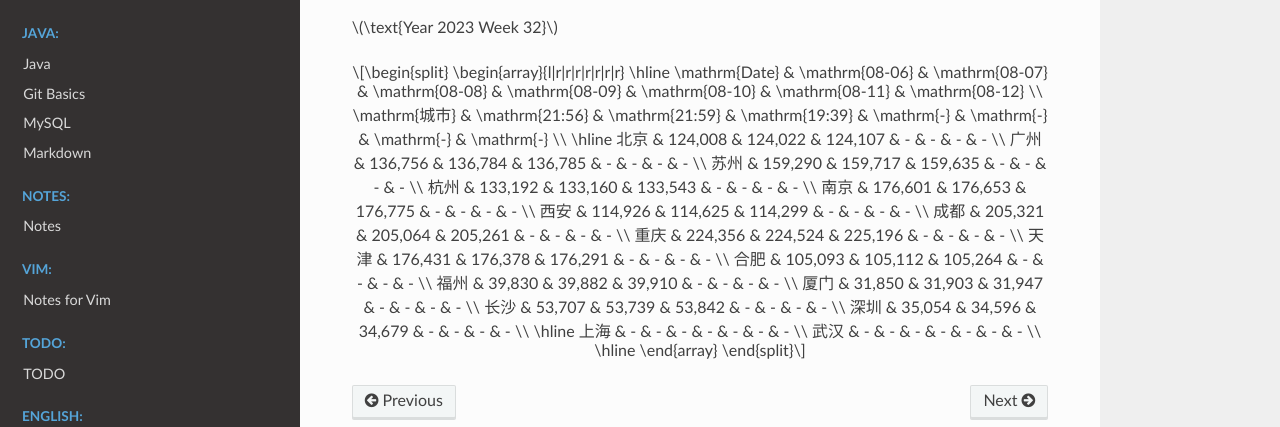
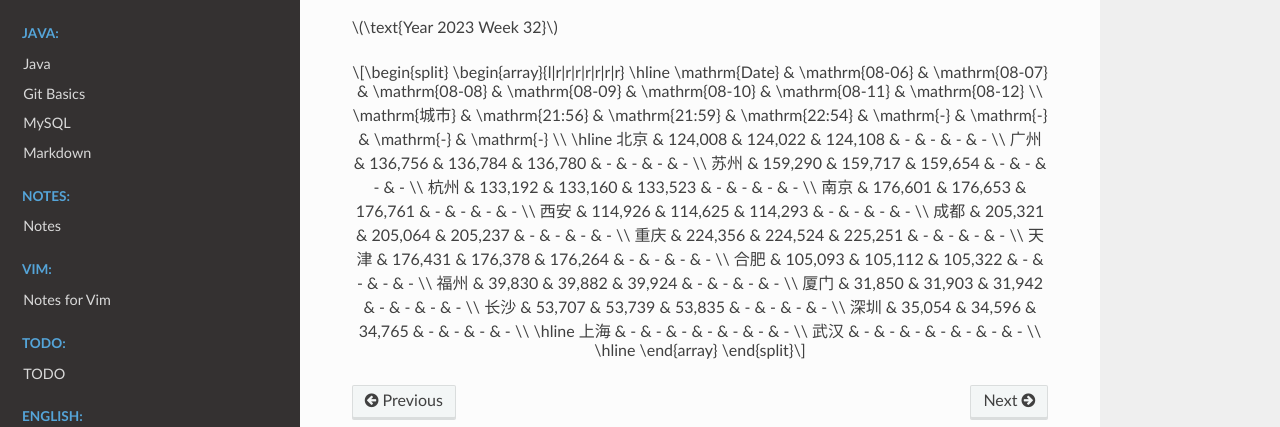
Before and after one commit to Pyrad/pyradnotes, a Sphinx documentation site: the page built from source/RealEstate/resalenumbers2023.md, in a window 1280 px wide and 900 px high, scrolled down 10886 px. Shown: the part 350-777 px from the top of the window. Built offline with Sphinx 7.4.7 and the Read the Docs theme 2.0.0, drawn with Linux system fonts in a browser that asks for light colours; a script that is not in the unit is left out.

Commit message:
Realestate Update resale numbers 2023-08-08 22:54

```diff
--- a/source/RealEstate/resalenumbers2023.md
+++ b/source/RealEstate/resalenumbers2023.md
@@ -738,22 +738,22 @@
 \begin{array}{l|r|r|r|r|r|r|r}
 \hline
 \mathrm{Date} & \mathrm{08-06} & \mathrm{08-07} & \mathrm{08-08} & \mathrm{08-09} & \mathrm{08-10} & \mathrm{08-11} & \mathrm{08-12} \\
-\mathrm{城市} & \mathrm{21:56} & \mathrm{21:59} & \mathrm{19:39} & \mathrm{-} & \mathrm{-} & \mathrm{-} & \mathrm{-} \\
+\mathrm{城市} & \mathrm{21:56} & \mathrm{21:59} & \mathrm{22:54} & \mathrm{-} & \mathrm{-} & \mathrm{-} & \mathrm{-} \\
 \hline
-北京 & 124,008 & 124,022 & 124,107 & - & - & - & - \\
-广州 & 136,756 & 136,784 & 136,785 & - & - & - & - \\
-苏州 & 159,290 & 159,717 & 159,635 & - & - & - & - \\
-杭州 & 133,192 & 133,160 & 133,543 & - & - & - & - \\
-南京 & 176,601 & 176,653 & 176,775 & - & - & - & - \\
-西安 & 114,926 & 114,625 & 114,299 & - & - & - & - \\
-成都 & 205,321 & 205,064 & 205,261 & - & - & - & - \\
-重庆 & 224,356 & 224,524 & 225,196 & - & - & - & - \\
-天津 & 176,431 & 176,378 & 176,291 & - & - & - & - \\
-合肥 & 105,093 & 105,112 & 105,264 & - & - & - & - \\
-福州 & 39,830 & 39,882 & 39,910 & - & - & - & - \\
-厦门 & 31,850 & 31,903 & 31,947 & - & - & - & - \\
-长沙 & 53,707 & 53,739 & 53,842 & - & - & - & - \\
-深圳 & 35,054 & 34,596 & 34,679 & - & - & - & - \\
+北京 & 124,008 & 124,022 & 124,108 & - & - & - & - \\
+广州 & 136,756 & 136,784 & 136,780 & - & - & - & - \\
+苏州 & 159,290 & 159,717 & 159,654 & - & - & - & - \\
+杭州 & 133,192 & 133,160 & 133,523 & - & - & - & - \\
+南京 & 176,601 & 176,653 & 176,761 & - & - & - & - \\
+西安 & 114,926 & 114,625 & 114,293 & - & - & - & - \\
+成都 & 205,321 & 205,064 & 205,237 & - & - & - & - \\
+重庆 & 224,356 & 224,524 & 225,251 & - & - & - & - \\
+天津 & 176,431 & 176,378 & 176,264 & - & - & - & - \\
+合肥 & 105,093 & 105,112 & 105,322 & - & - & - & - \\
+福州 & 39,830 & 39,882 & 39,924 & - & - & - & - \\
+厦门 & 31,850 & 31,903 & 31,942 & - & - & - & - \\
+长沙 & 53,707 & 53,739 & 53,835 & - & - & - & - \\
+深圳 & 35,054 & 34,596 & 34,765 & - & - & - & - \\
 \hline
 上海 & - & - & - & - & - & - & - \\
 武汉 & - & - & - & - & - & - & - \\
```
Also changed, not shown: 1 other file.
